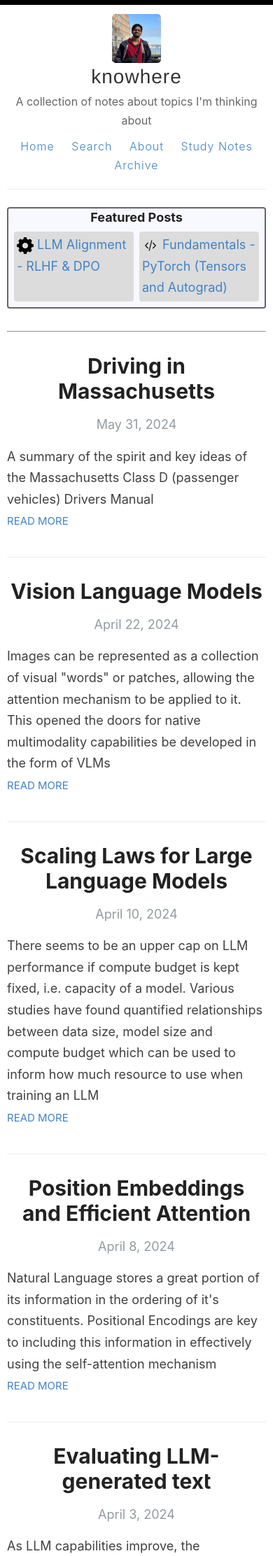
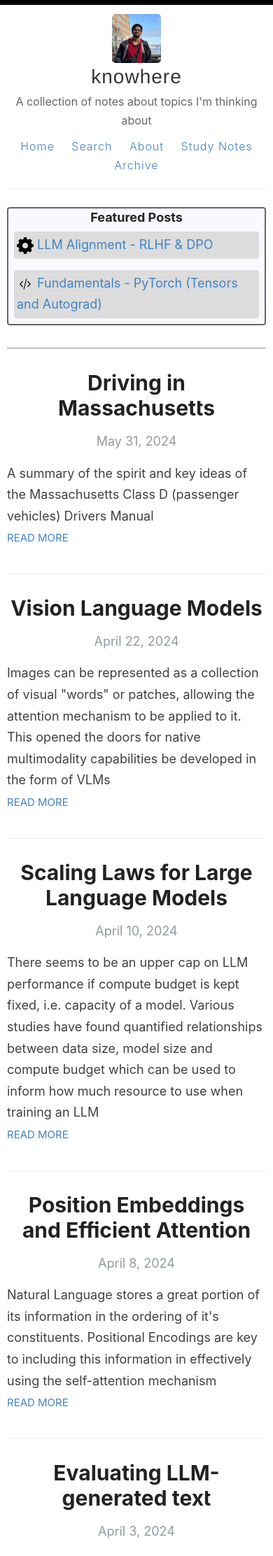
Before and after one commit to harsh-seth/knowhere, a Jekyll site: the page built from index.html, in a window 390 px wide. Shown: the top 2224 px of the page at 70% size. Built offline with Jekyll 4.4.1, drawn with Linux system fonts in a browser that asks for light colours; the list of posts is cut into pages by our own code.

Commit message:
style: Added small screen support for featured

```diff
--- a/assets/style.scss
+++ b/assets/style.scss
@@ -371,9 +371,17 @@ nav {
   display: grid;
   grid-template-columns: repeat(2, 1fr);
 
+  @include mobile {
+    grid-template-columns: repeat(1, 1fr);
+  }
+
   &__title {
     grid-column: 1 / 3;
     margin: 0;
+
+    @include mobile {
+      grid-column: 1 / 2;
+    }
   }
 }
 
```
